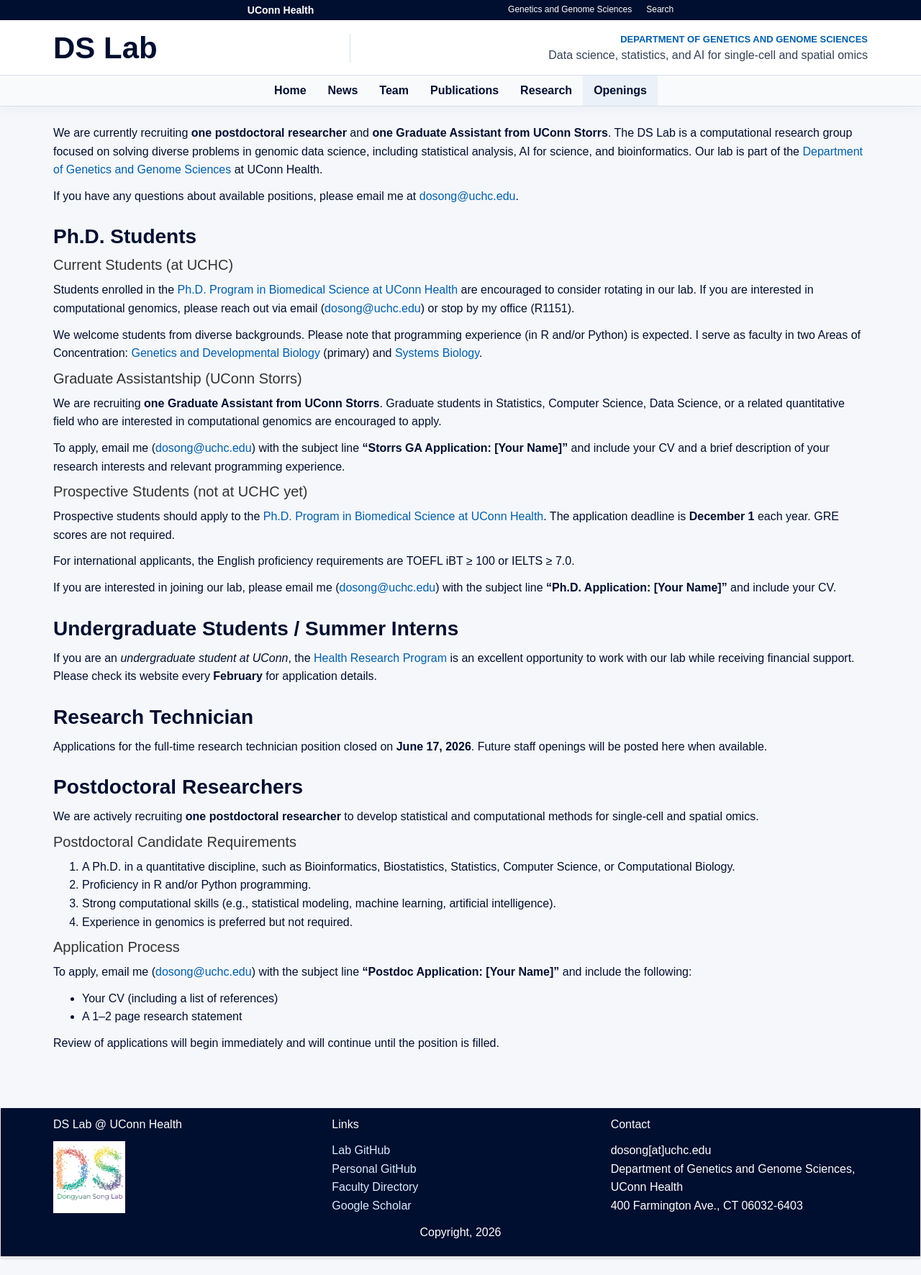
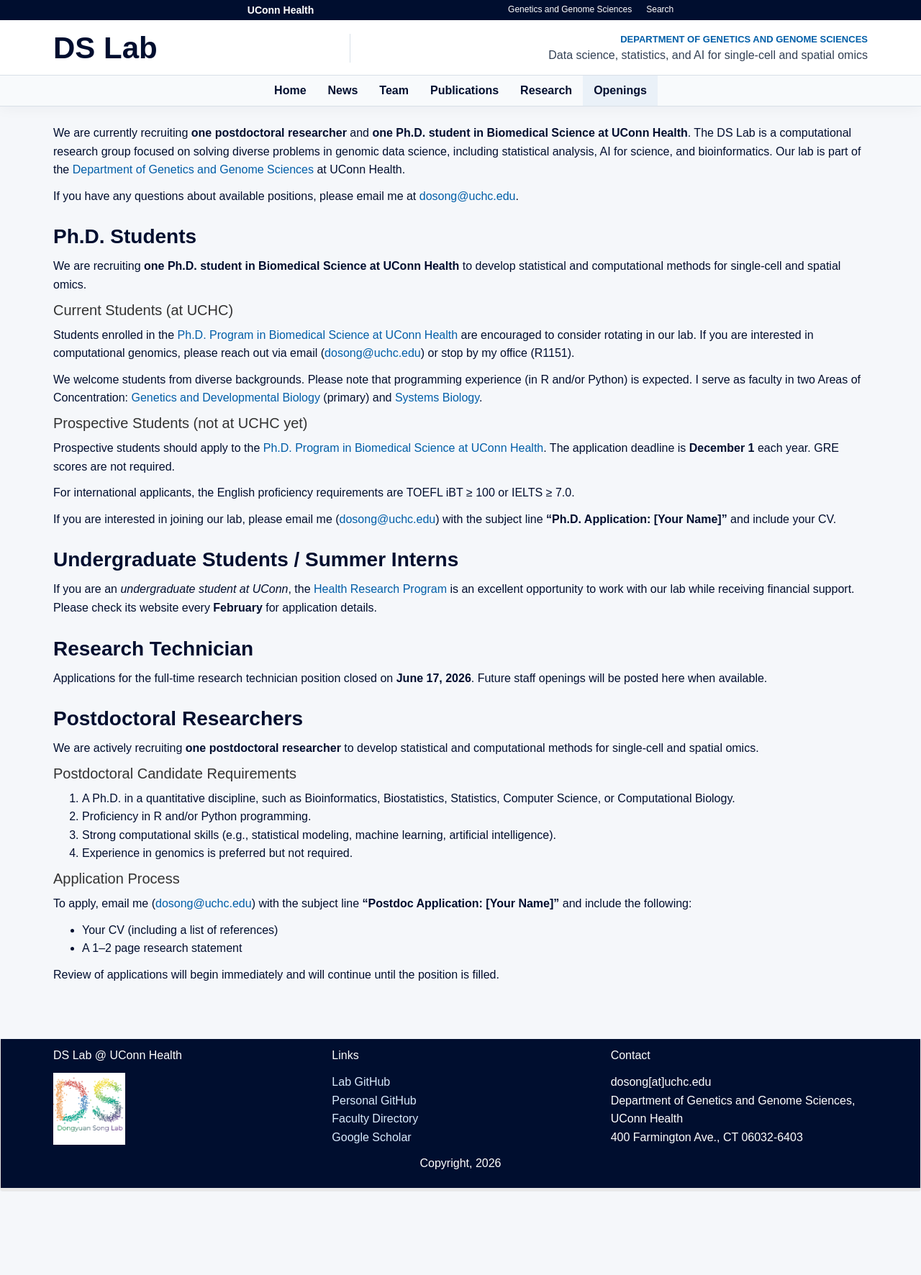
Before and after one commit to dsong-lab/dsong-lab.github.io, a Jekyll site: the page built from _pages/openings.md, in a window 1280 px wide. Shown: the whole page at 72% size. Built offline with Jekyll 4.4.1, drawn with Linux system fonts in a browser that asks for light colours; nearby versions of some CDN libraries; after the commit the page ends 1677 px from its top, so only the background shows below that.

Commit message:
Update PhD opening and highlight current lab authors

```diff
--- a/_pages/openings.md
+++ b/_pages/openings.md
@@ -6,21 +6,18 @@
 permalink: /openings/
 ---
 
-We are currently recruiting **one postdoctoral researcher** and **one Graduate Assistant from UConn Storrs**. The DS Lab is a computational research group focused on solving diverse problems in genomic data science, including statistical analysis, AI for science, and bioinformatics. Our lab is part of the [Department of Genetics and Genome Sciences](https://health.uconn.edu/genetics/) at UConn Health.
+We are currently recruiting **one postdoctoral researcher** and **one Ph.D. student in Biomedical Science at UConn Health**. The DS Lab is a computational research group focused on solving diverse problems in genomic data science, including statistical analysis, AI for science, and bioinformatics. Our lab is part of the [Department of Genetics and Genome Sciences](https://health.uconn.edu/genetics/) at UConn Health.
 
 If you have any questions about available positions, please email me at <dosong@uchc.edu>.
 
 ### Ph.D. Students
 
+We are recruiting **one Ph.D. student in Biomedical Science at UConn Health** to develop statistical and computational methods for single-cell and spatial omics.
+
 #### Current Students (at UCHC)
 Students enrolled in the [Ph.D. Program in Biomedical Science at UConn Health](https://health.uconn.edu/graduate-school/academics/programs/ph-d-biomedical-science/) are encouraged to consider rotating in our lab. If you are interested in computational genomics, please reach out via email (<dosong@uchc.edu>) or stop by my office (R1151).
 
 We welcome students from diverse backgrounds. Please note that programming experience (in R and/or Python) is expected. I serve as faculty in two Areas of Concentration: [Genetics and Developmental Biology](https://health.uconn.edu/graduate-school/academics/programs/ph-d-biomedical-science/genetics-and-developmental-biology-area-of-concentration/) (primary) and [Systems Biology](https://health.uconn.edu/graduate-school/academics/programs/ph-d-biomedical-science/cell-analysis-and-modeling-graduate-program/).
-
-#### Graduate Assistantship (UConn Storrs)
-We are recruiting **one Graduate Assistant from UConn Storrs**. Graduate students in Statistics, Computer Science, Data Science, or a related quantitative field who are interested in computational genomics are encouraged to apply.
-
-To apply, email me (<dosong@uchc.edu>) with the subject line **"Storrs GA Application: [Your Name]"** and include your CV and a brief description of your research interests and relevant programming experience.
 
 #### Prospective Students (not at UCHC yet)
 Prospective students should apply to the [Ph.D. Program in Biomedical Science at UConn Health](https://health.uconn.edu/graduate-school/academics/programs/ph-d-biomedical-science/). The application deadline is **December 1** each year. GRE scores are not required.
--- a/css/main.scss
+++ b/css/main.scss
@@ -472,6 +472,12 @@
   color: #000E2F;
 }
 
+.publication-lab-member {
+  text-decoration: underline;
+  text-decoration-thickness: 1px;
+  text-underline-offset: 3px;
+}
+
 .publication-meta {
   color: #6b7280;
   display: flex;
```
Also changed, not shown: _includes/publication-authors.html (added, +15 -0 lines), _pages/home.md (+1 -1 lines), _pages/publications.html (+6 -12 lines).
